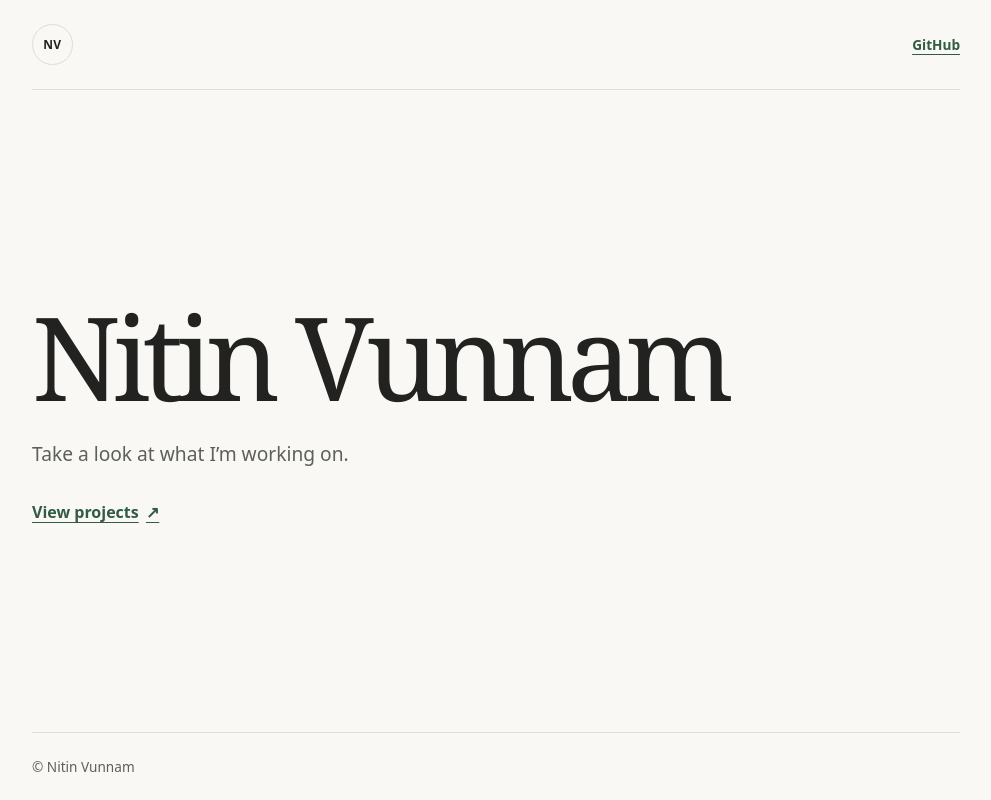
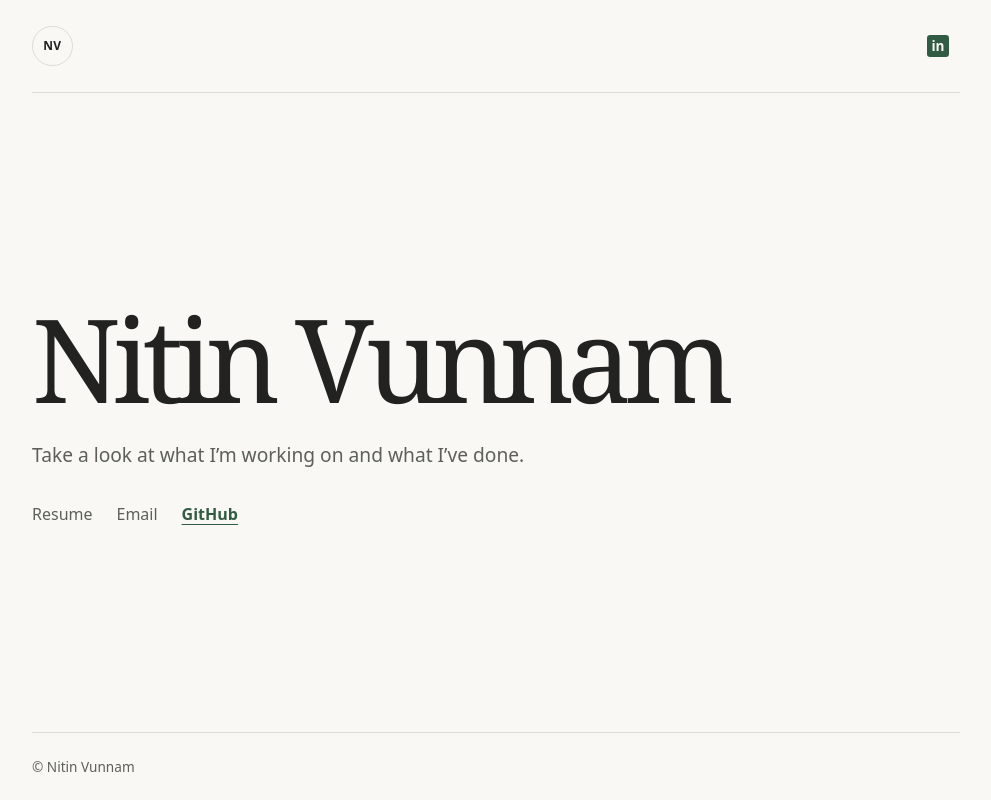
Before and after one commit to nitinvunnam/personalwebsite, a plain HTML site: page index.html in a window 1280 px wide. Shown: the whole page, without its empty margins (144-1135 px from the left). Drawn offline with Linux system fonts and the light colour scheme.

Commit message:
Update homepage intro and personal links layout

```diff
--- a/index.html
+++ b/index.html
@@ -91,8 +91,33 @@
     a:hover { text-decoration-thickness: 2px; }
     a:focus-visible { outline: 2px solid var(--accent); outline-offset: 6px; }
 
-    .work-link { display: inline-flex; align-items: baseline; gap: .45rem; }
-    .work-link span { text-decoration: none; }
+    .links {
+      display: flex;
+      flex-wrap: wrap;
+      gap: .75rem 1.5rem;
+    }
+
+    .linkedin {
+      display: grid;
+      width: 2.75rem;
+      height: 2.75rem;
+      place-items: center;
+      text-decoration: none;
+    }
+
+    .linkedin span {
+      display: grid;
+      width: 1.4rem;
+      height: 1.4rem;
+      place-items: center;
+      border-radius: .2rem;
+      background: var(--accent);
+      color: var(--paper);
+      font-size: .85rem;
+      font-weight: 750;
+    }
+
+    .pending-link { color: var(--muted); }
 
     @media (prefers-color-scheme: dark) {
       :root {
@@ -110,13 +135,17 @@
   <div class="page">
     <header>
       <span class="monogram" aria-hidden="true">NV</span>
-      <a href="https://github.com/nitinvunnam">GitHub</a>
+      <span class="linkedin" role="img" aria-label="LinkedIn"><span aria-hidden="true">in</span></span>
     </header>
     <main>
       <div>
         <h1>Nitin Vunnam</h1>
-        <p>Take a look at what I’m working on.</p>
-        <a class="work-link" href="https://github.com/nitinvunnam?tab=repositories">View projects <span aria-hidden="true">&#8599;</span></a>
+        <p>Take a look at what I’m working on and what I’ve done.</p>
+        <nav class="links" aria-label="Personal links">
+          <span class="pending-link">Resume</span>
+          <span class="pending-link">Email</span>
+          <a href="https://github.com/nitinvunnam">GitHub</a>
+        </nav>
       </div>
     </main>
     <footer><span>&copy; Nitin Vunnam</span></footer>
```
